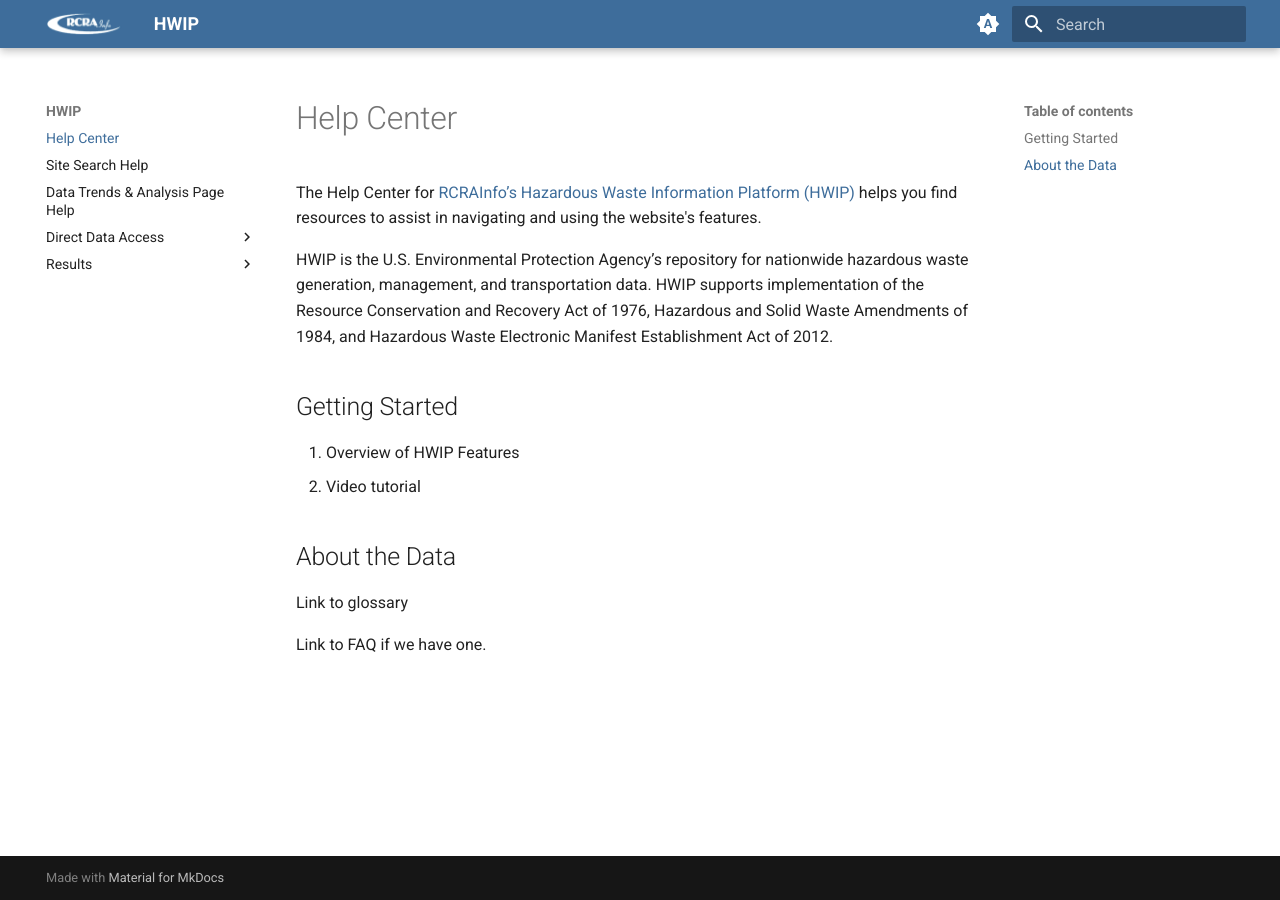
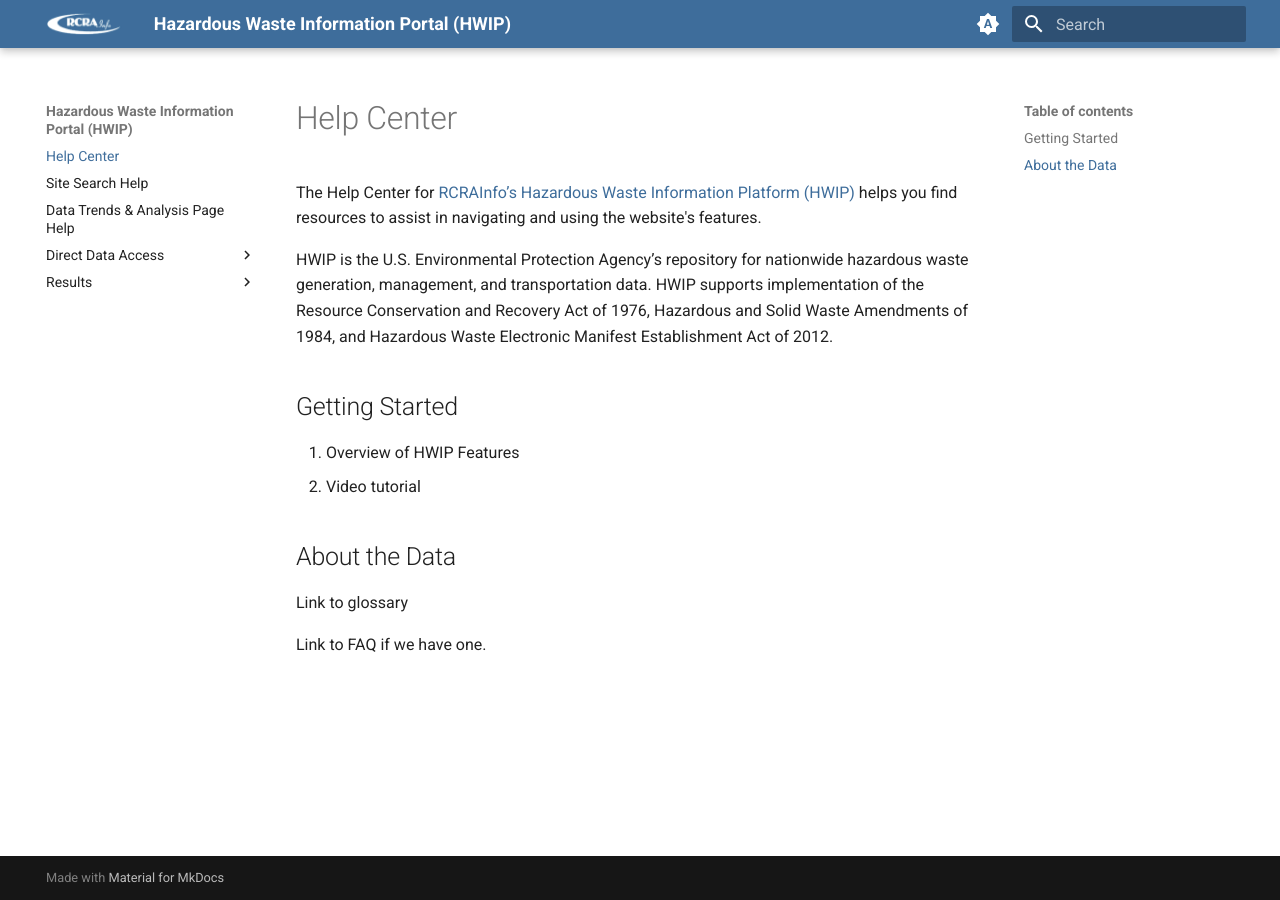
Before and after one commit to furrlori-oss/hwip, an MkDocs documentation site: the page built from docs/index.md, in a window 1280 px wide. Built offline with MkDocs 1.6.1 and Material for MkDocs 9.7.7, drawn with Linux system fonts in a browser that asks for light colours.

Commit message:
Update mkdocs.yml

```diff
--- a/mkdocs.yml
+++ b/mkdocs.yml
@@ -1,4 +1,4 @@
-site_name: HWIP
+site_name: Hazardous Waste Information Portal (HWIP)
 site_url: https://usepa.github.io/hwip/
 
 theme:
```
